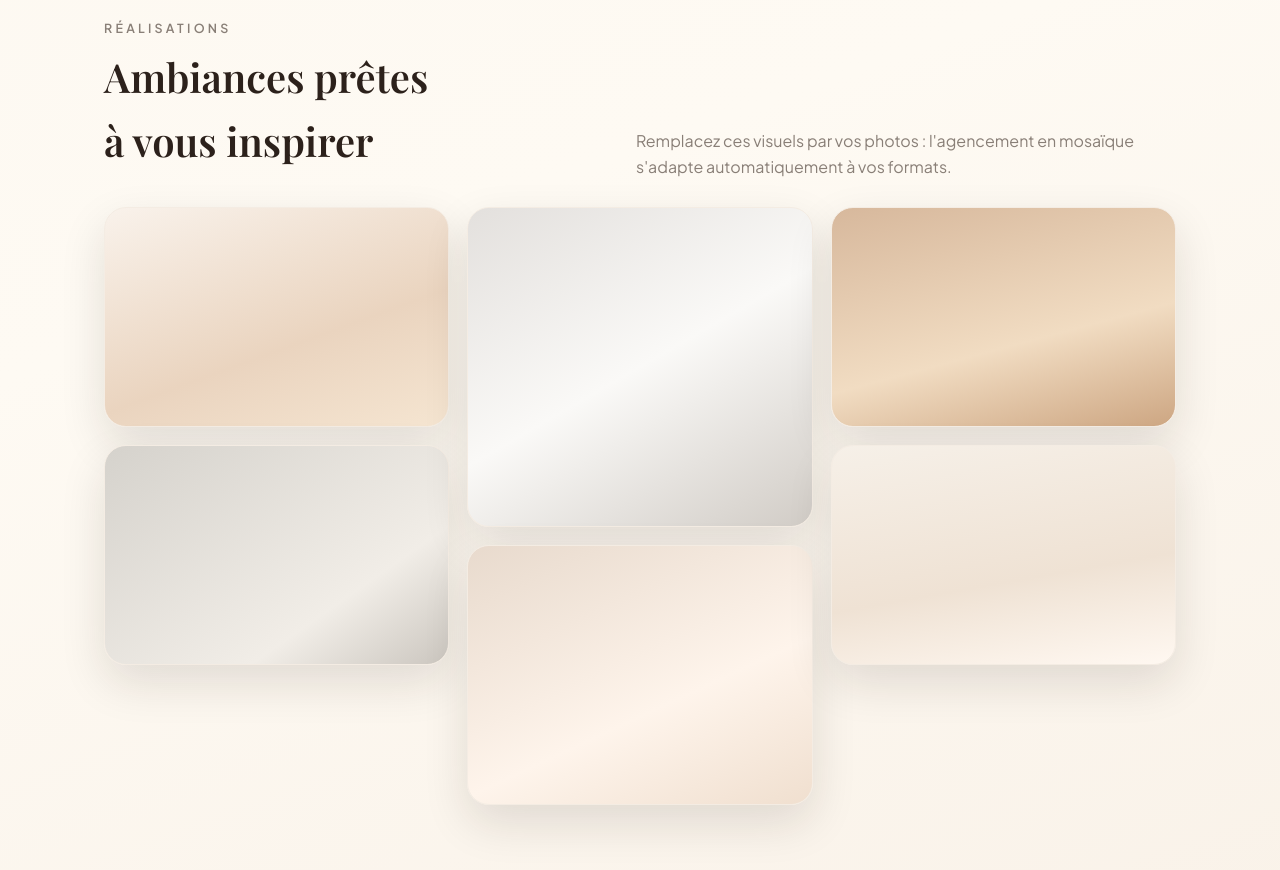
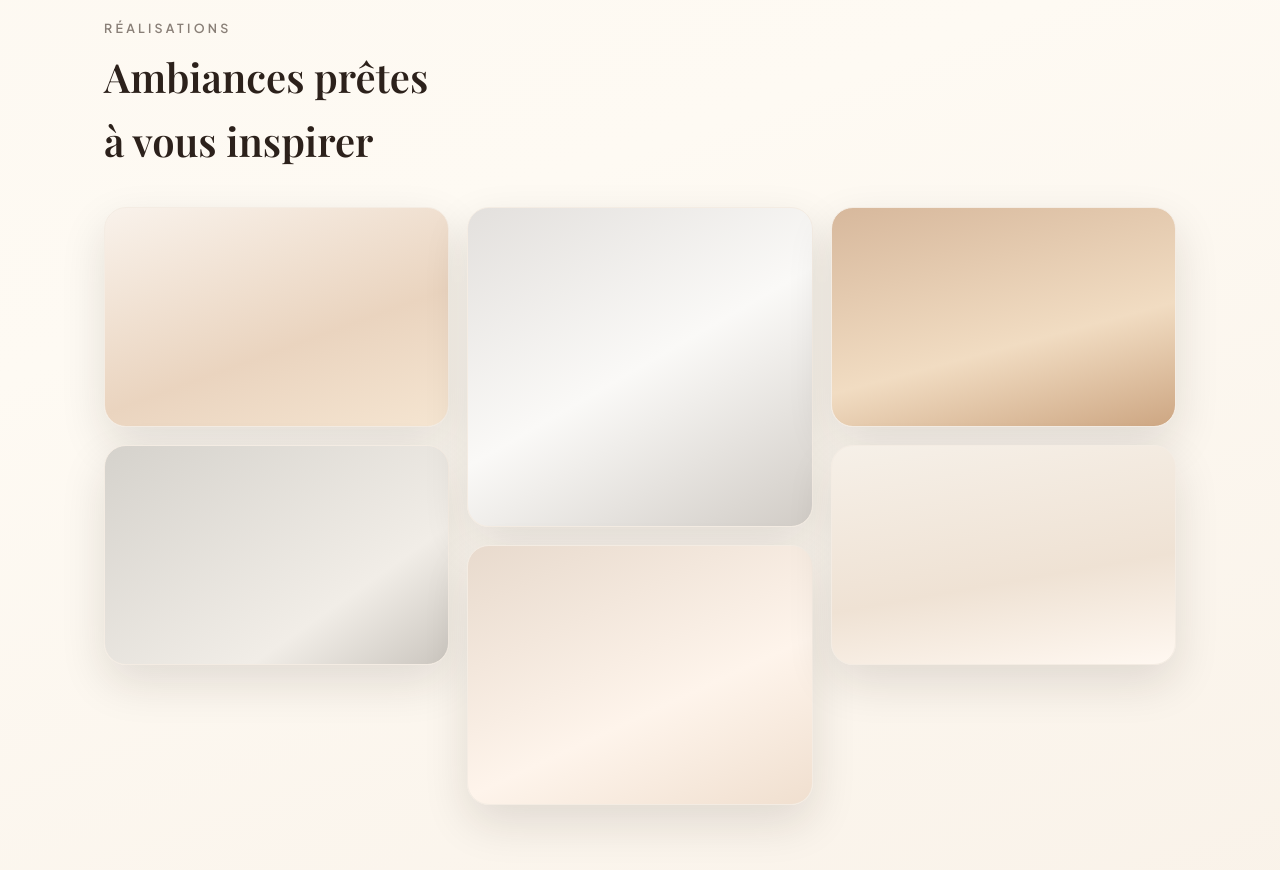
Before and after one commit to AnasCharfi/tempodeco-website, a plain HTML site: page index.html in a window 1280 px wide. Shown: the part 3980-4850 px from the top of the page. Drawn offline with nearby package versions, Linux system fonts and the light colour scheme.

Commit message:
Deleted p tag

```diff
--- a/index.html
+++ b/index.html
@@ -269,7 +269,6 @@
         <p class="eyebrow">R&eacute;alisations</p>
         <h2>Ambiances pr&ecirc;tes &agrave; vous inspirer</h2>
       </div>
-      <p>Remplacez ces visuels par vos photos : l&apos;agencement en mosa&iuml;que s&apos;adapte automatiquement &agrave; vos formats.</p>
     </div>
     <div class="showcase">
       <figure class="shot shot-soft"></figure>
```
